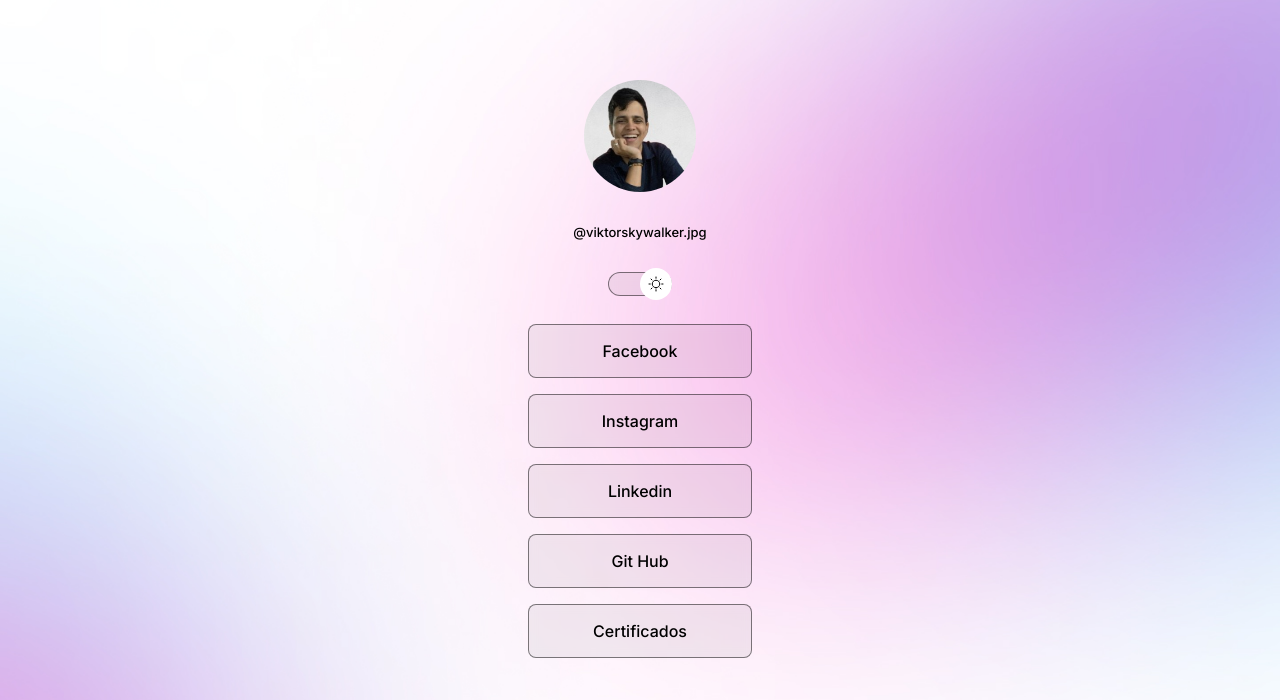
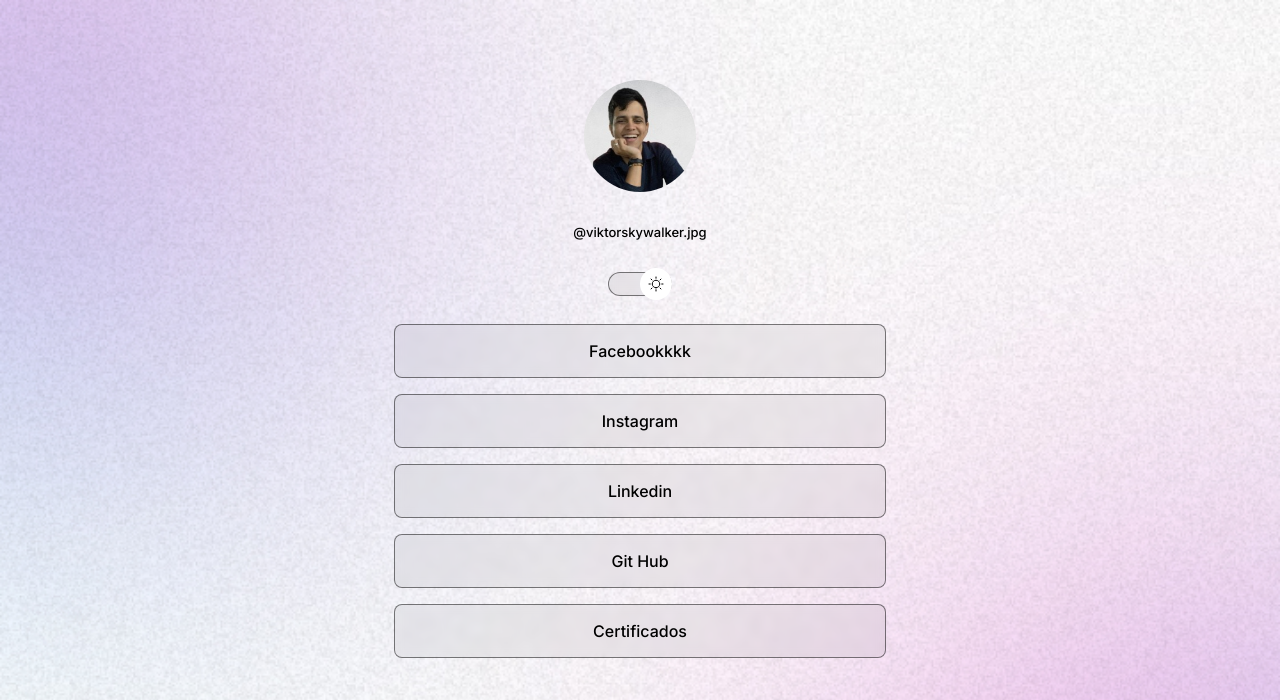
Before and after one commit to Viktor951/projetoportifolio-, a plain HTML site: page index.html in a window 1280 px wide. Both pictures are taken after a click on the element 640 px from the left and 284 px from the top of the page. Shown: the top 700 px of the page. Drawn offline with nearby package versions, Linux system fonts and the light colour scheme.

Commit message:
add.commit

```diff
--- a/index.html
+++ b/index.html
@@ -5,7 +5,7 @@
     <meta http-equiv="X-UA-Compatible" content="IE=edge" />
     <meta name="viewport" content="width=device-width, initial-scale=1.0" />
     <title>DevLinks</title>
-    <link rel="stylesheet" href="style.css" />
+    <link rel="stylesheet" href="./style.css" />
     <link rel="preconnect" href="https://fonts.googleapis.com" />
     <link rel="preconnect" href="https://fonts.gstatic.com" crossorigin />
     <link
@@ -31,7 +31,7 @@
       <ul>
         <li>
           <a href="https://www.facebook.com/salsito.victor" target="_blank"
-            >Facebook</a
+            >Facebookkkk</a
           >
         </li>
         <li>
--- a/style.css
+++ b/style.css
@@ -6,7 +6,7 @@
 
    :root{
         --text-color: white;
-        --bg-url: url(./assets/bg-desktop.jpg);
+        --bg-url: url(./assets/bg-mobile.jpg);
         --stroke-color: rgba(255, 255, 255, 0.5);
         --surface-color: rgba(255, 255, 255, 0.05);
         --surface-color-hover: rgba(0, 0, 0, 0.02);
@@ -16,7 +16,7 @@
 
    .light{
       --text-color: black;
-      --bg-url: url(./assets/bg-desktop-light.jpg);
+      --bg-url: url(./assets/bg-mobile-light.jpg);
       --stroke-color: rgba(0, 0, 0, 0.5);
       --surface-color: rgba(0, 0, 0, 0.05);
       --surface-color-hover: rgba(0, 0, 0, 0.02);
@@ -29,18 +29,21 @@
 
    body {
      background: var(--bg-url)  no-repeat top center/cover;
-     zoom: 1
+     background-repeat: no-repeat;
+     background-position: top center;
+     background-size: cover;
+     height: 100vh;
    }
+
    body * {
      font-family: "Inter", sans-serif;
      color: var(--text-color);
    }
    #container {
-     width: 25%;
+     width: 100%;
      max-width: 588px;
      margin: 56px auto 0px;
      padding: 0 24px;
-
    }
 
    #profile {
@@ -49,14 +52,9 @@
 
    }
    #switch {
-
-
     position: relative;
     width: 64px;
     margin: 4px auto;
-
-
-
    }
 
    #switch button {
@@ -72,9 +70,6 @@
        transform: translateY(-50%);
        top: 50%;
        animation: slide-back .3s;
-
-
-
    }
 
    .light #switch button{
@@ -83,7 +78,6 @@
    }
    #switch button:hover {
     outline: 8px solid var(--hightlight-color);
-
    }
 
    #switch span{
@@ -95,15 +89,12 @@
     backdrop-filter: blur(4px);
     -webkit-backdrop-filter: blur(4px);
     border-radius: 9999px;
-
-   }
+    }
    #profile img {
      width: 112px;
      margin: auto;
      border-radius: 100px; /* Adicionar borda aredonada no escopo da imagem */
      padding: auto;
-
-
    }
    #profile p {
      font-weight: 500;
@@ -111,9 +102,7 @@
      line-height: 24px;
      margin-top: 24px;
 
-
    }
-
    /*links */
    ul{
    list-style: none;
@@ -122,9 +111,7 @@
    gap: 16px;
    padding: 24px;
 
-
-   }
-
+  }
    ul li a {
      justify-content: center;
      display: flex;
@@ -147,12 +134,10 @@
    ul li a:hover{
    background: var(--surface-color-hover);
    border: 1.5px solid var(--text-color);
-
-
    }
 
 
-  #social-links {
+#social-links {
 display: flex;
 padding: 24px 0;
 justify-content: center;
@@ -171,13 +156,12 @@
 
   }
 
-  #social-links a:hover{    /* modificar apenas os icones/links */
-
+  #social-links a:hover {    /* modificar apenas os icones/links */
     background: var(--hightlight-color);
     border-radius: 50%;
   }
 
-@keyframes slide-in{
+@keyframes slide-in {
  from{
   left: 0;
  }
@@ -191,8 +175,7 @@
   from{
     left: 50%
   }
-  to{
+  to {
    left: 0;
-
   }
 }
```
